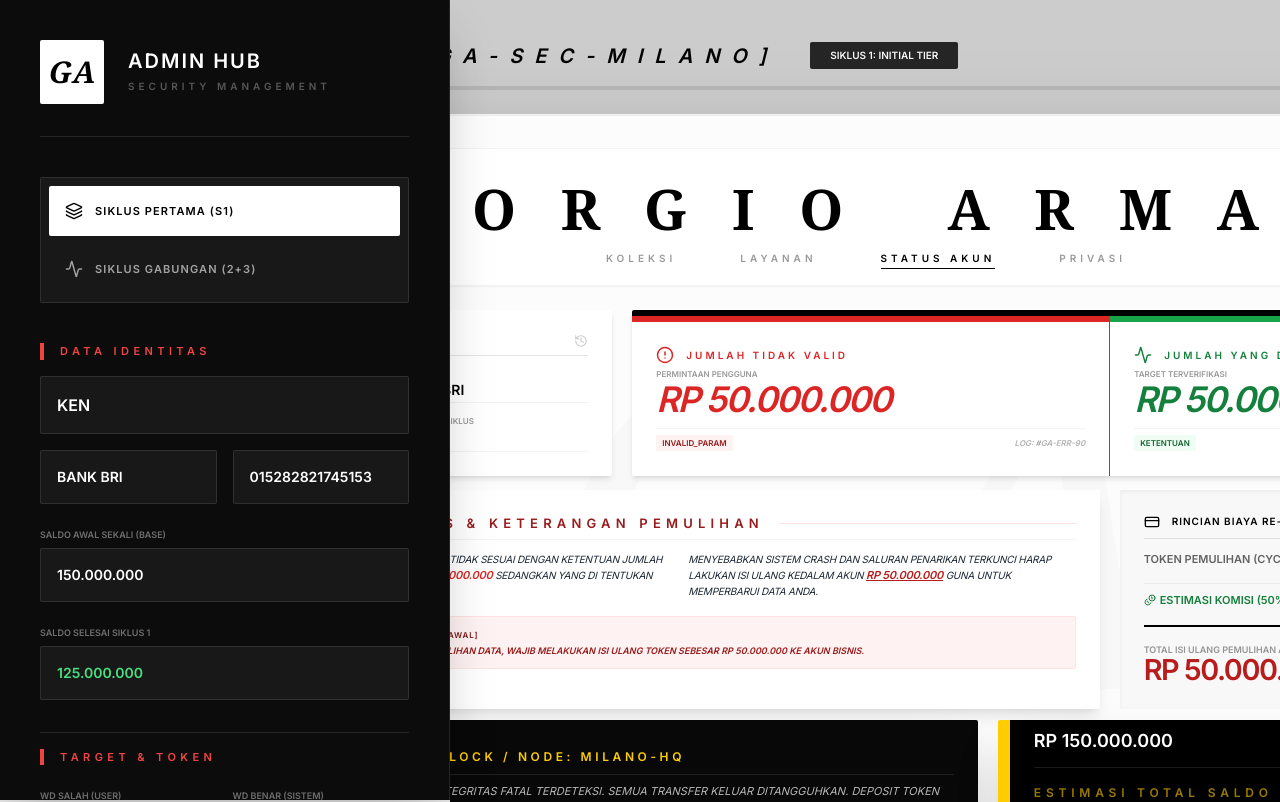
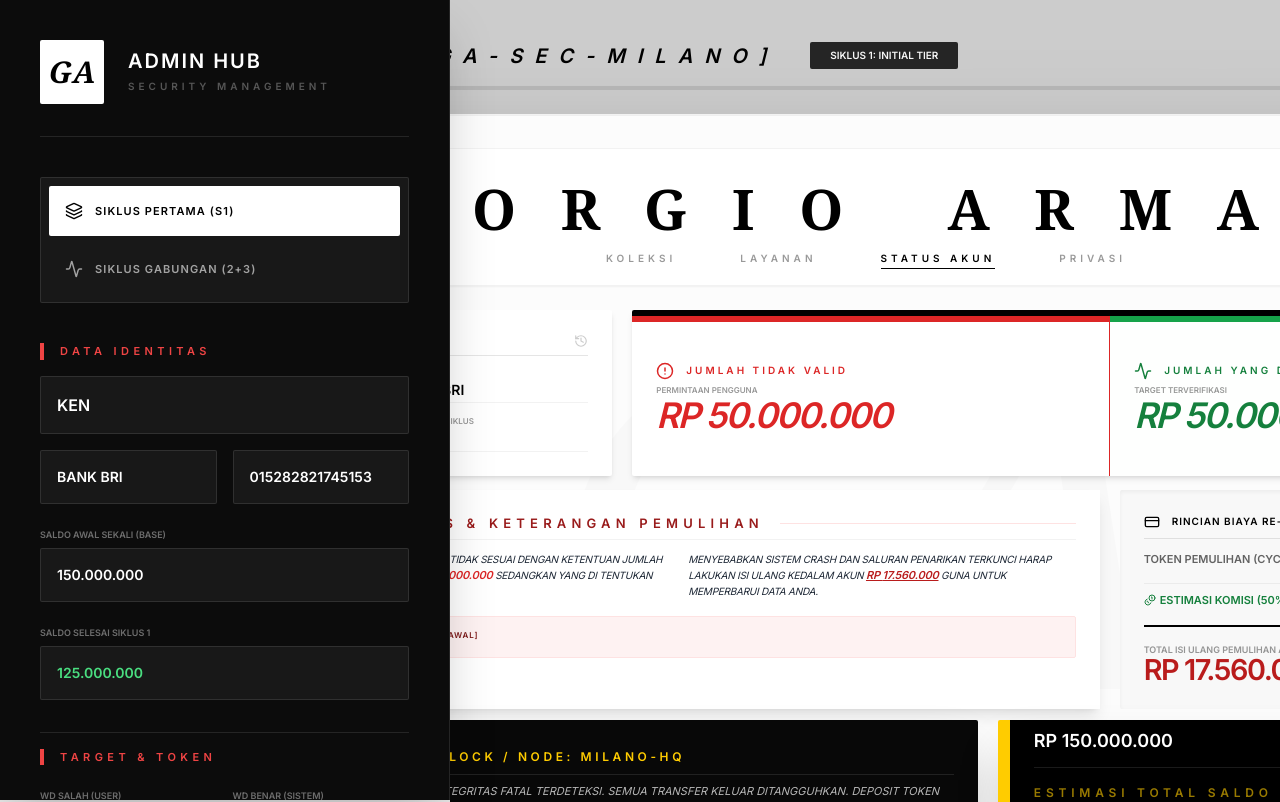
Before and after one commit to team05ajo-beep/DETEKSI-SISTEM-SALAH-PENARIKAN, a React (Vite) app: page / in a window 1280 px wide. Shown: the top 802 px of the page. Built offline with nearby package versions, Linux system fonts and the light colour scheme.

Commit message:
feat: Update app metadata and name
Renames the application and updates its metadata in `metadata.json` to reflect the new name and description. Also adjusts default values in `App.tsx` for better accuracy.

```diff
--- a/App.tsx
+++ b/App.tsx
@@ -17,25 +17,23 @@
   ShieldAlert,
   History,
   Coins,
-  Layers,
-  ChevronRight
+  Layers
 } from 'lucide-react';
 
 const App: React.FC = () => {
   const [isScreenshotMode, setIsScreenshotMode] = useState(false);
   const [activeCycle, setActiveCycle] = useState<'1' | '23'>('1');
 
-  // State data dengan nilai default sesuai contoh user
   const [formData, setFormData] = useState({
     name: 'KEN',
     bank: 'BANK BRI',
     accNumber: '015282821745153',
     contractCode: 'C79F-1T70-5QLL',
-    withdrawalAmount: '50.000.000', // Jumlah ditarik yang salah
-    systemRequired: '50.000.000',   // Target sistem per siklus
-    recoveryAmount: '50.000.000',   // Token pemulihan per unit
-    currentBalance: '150.000.000',  // Saldo awal sekali
-    cycleOneBalance: '125.000.000'  // Saldo setelah siklus 1 (Saldo Awal + Token + Komisi)
+    withdrawalAmount: '50.000.000',
+    systemRequired: '50.000.000',
+    recoveryAmount: '17.560.000',
+    currentBalance: '150.000.000',
+    cycleOneBalance: '125.000.000'
   });
 
   const handleInputChange = (e: React.ChangeEvent<HTMLInputElement>) => {
@@ -45,14 +43,12 @@
 
   const parseValue = (val: string) => parseInt(val.replace(/\./g, '')) || 0;
 
-  // Logika Perhitungan Dinamis Berdasarkan Siklus
   const cycleResults = useMemo(() => {
     const tokenBase = parseValue(formData.recoveryAmount);
     const balanceCycle1 = parseValue(formData.cycleOneBalance);
     const balanceInitial = parseValue(formData.currentBalance);
 
     if (activeCycle === '23') {
-      // SIKLUS 2+3 (GABUNGAN)
       const totalRecoveryPayment = tokenBase * 2;
       const commission = totalRecoveryPayment * 0.5;
       const finalAccumulation = balanceCycle1 + totalRecoveryPayment + commission;
@@ -66,7 +62,6 @@
         footerStatus: 'SIAP UNTUK PENARIKAN DANA'
       };
     } else {
-      // SIKLUS 1
       const commission = tokenBase * 0.5;
       const finalAccumulation = balanceInitial + tokenBase + commission;
 
@@ -90,7 +85,6 @@
 
   const ReportDashboard = () => (
     <div id="print-area" className="bg-[#fcfcfc] w-[1508px] h-[800px] flex flex-col font-['Inter'] text-black relative p-8 border-[1px] border-black/5 shadow-2xl overflow-hidden mx-auto box-border">
-      {/* HEADER LUXURY */}
       <header className="bg-white px-10 py-4 z-30 w-full shadow-sm mb-6 border border-black/5 rounded-sm flex flex-col items-center relative">
         <div className="w-full flex justify-between items-center mb-1 absolute top-4 left-0 px-10">
            <div className="flex flex-col gap-1 opacity-40">
@@ -120,7 +114,6 @@
 
       <div className="flex flex-col gap-5 flex-1 z-10 overflow-hidden">
         <div className="grid grid-cols-12 gap-5 h-[160px]">
-          {/* IDENTITAS PROFIL */}
           <div className="col-span-4 bg-white p-6 rounded-sm border-l-[8px] border-black shadow-md flex flex-col justify-center">
             <div className="flex justify-between items-center mb-3 border-b border-black/10 pb-1.5">
               <h5 className="font-black italic uppercase text-[10px] tracking-widest flex items-center gap-3">
@@ -148,7 +141,6 @@
             </div>
           </div>
 
-          {/* AREA DINAMIS BERDASARKAN SIKLUS */}
           <div className="col-span-8 bg-white rounded-sm shadow-md flex relative overflow-hidden border-t-[6px] border-black">
             {activeCycle === '1' ? (
               <div className="w-full flex">
@@ -159,10 +151,6 @@
                   </div>
                   <p className="text-[8px] font-bold opacity-40 uppercase">Permintaan Pengguna</p>
                   <p className="text-[2.2rem] font-black text-red-600 tracking-tighter italic leading-none my-0.5">RP {formData.withdrawalAmount}</p>
-                  <div className="flex justify-between items-center mt-2 pt-1.5 border-t border-black/5">
-                    <span className="text-[8px] font-bold text-red-800 bg-red-50 px-1.5 py-0.5 rounded-sm">INVALID_PARAM</span>
-                    <span className="text-[8px] font-black opacity-30 italic">LOG: #GA-ERR-90</span>
-                  </div>
                 </div>
                 <div className="flex-1 p-6 flex flex-col justify-center bg-green-50/10 border-t-[6px] border-green-600">
                   <div className="flex items-center gap-3 mb-1">
@@ -171,10 +159,6 @@
                   </div>
                   <p className="text-[8px] font-bold opacity-40 uppercase">Target Terverifikasi</p>
                   <p className="text-[2.2rem] font-black text-green-700 tracking-tighter italic leading-none my-0.5">RP {formData.systemRequired}</p>
-                  <div className="flex justify-between items-center mt-2 pt-1.5 border-t border-black/5">
-                    <span className="text-[8px] font-bold text-green-800 bg-green-50 px-1.5 py-0.5 rounded-sm">KETENTUAN</span>
-                    <span className="text-[8px] font-black opacity-30 italic">Validated Mode</span>
-                  </div>
                 </div>
               </div>
             ) : (
@@ -202,7 +186,6 @@
           </div>
         </div>
 
-        {/* ANALISA & KETERANGAN PEMULIHAN */}
         <div className="grid grid-cols-12 gap-5 h-[210px]">
           <div className="col-span-8 bg-white p-6 border-l-[12px] border-red-700 shadow-lg flex gap-8 items-start">
              <div className="shrink-0 pt-1">
@@ -249,11 +232,6 @@
                    <p className="text-[8px] font-black text-red-900 tracking-widest uppercase mb-1 flex items-center gap-2">
                       <ShieldAlert size={12} /> STATUS PEMULIHAN: [{cycleResults.statusLabel}]
                    </p>
-                   <p className="text-[9px] text-red-800 leading-tight font-bold italic">
-                      {activeCycle === '1'
-                        ? `AKUN BISNIS CRASH. UNTUK PEMULIHAN DATA, WAJIB MELAKUKAN ISI ULANG TOKEN SEBESAR RP ${cycleResults.recoveryToPay} KE AKUN BISNIS.`
-                        : `FREKUENSI 1 BERHASIL. LANJUTKAN PEMBAYARAN FREKUENSI 2 & 3 SEBESAR RP ${cycleResults.recoveryToPay} UNTUK MEMBUKA AKSES PENARIKAN.`}
-                   </p>
                 </div>
              </div>
           </div>
@@ -283,7 +261,6 @@
           </div>
         </div>
 
-        {/* STATUS SISTEM & SALDO AKUMULASI */}
         <div className="grid grid-cols-12 gap-5 flex-1 min-h-0 mb-2">
           <div className="col-span-7 bg-[#080808] text-white p-6 rounded-sm border-l-[16px] border-red-600 flex items-center gap-8 shadow-2xl relative overflow-hidden">
              <div className="shrink-0 flex flex-col items-center z-10">
@@ -332,8 +309,6 @@
           </div>
         </div>
       </div>
-
-      {/* WATERMARK */}
       <div className="absolute top-1/2 left-1/2 -translate-x-1/2 -translate-y-1/2 text-[450px] font-serif italic opacity-[0.01] pointer-events-none select-none z-0 luxury-font leading-none">
         GA
       </div>
@@ -377,7 +352,6 @@
           </div>
         </div>
 
-        {/* SELECTOR SIKLUS */}
         <div className="mb-10 bg-white/5 p-2 rounded-sm border border-white/10 flex flex-col gap-2">
           <button onClick={() => setActiveCycle('1')} className={`flex items-center justify-between p-4 rounded-sm transition-all ${activeCycle === '1' ? 'bg-white text-black font-black' : 'text-white/60 hover:bg-white/10 font-bold'}`}>
             <div className="flex items-center gap-3">
--- a/package.json
+++ b/package.json
@@ -1,5 +1,5 @@
 {
-  "name": "deteksi-sistem-salah-penarikan",
+  "name": "giorgio-armani-system-detection",
   "private": true,
   "version": "0.0.0",
   "type": "module",
```
Also changed, not shown: metadata.json (+10 -3 lines).
